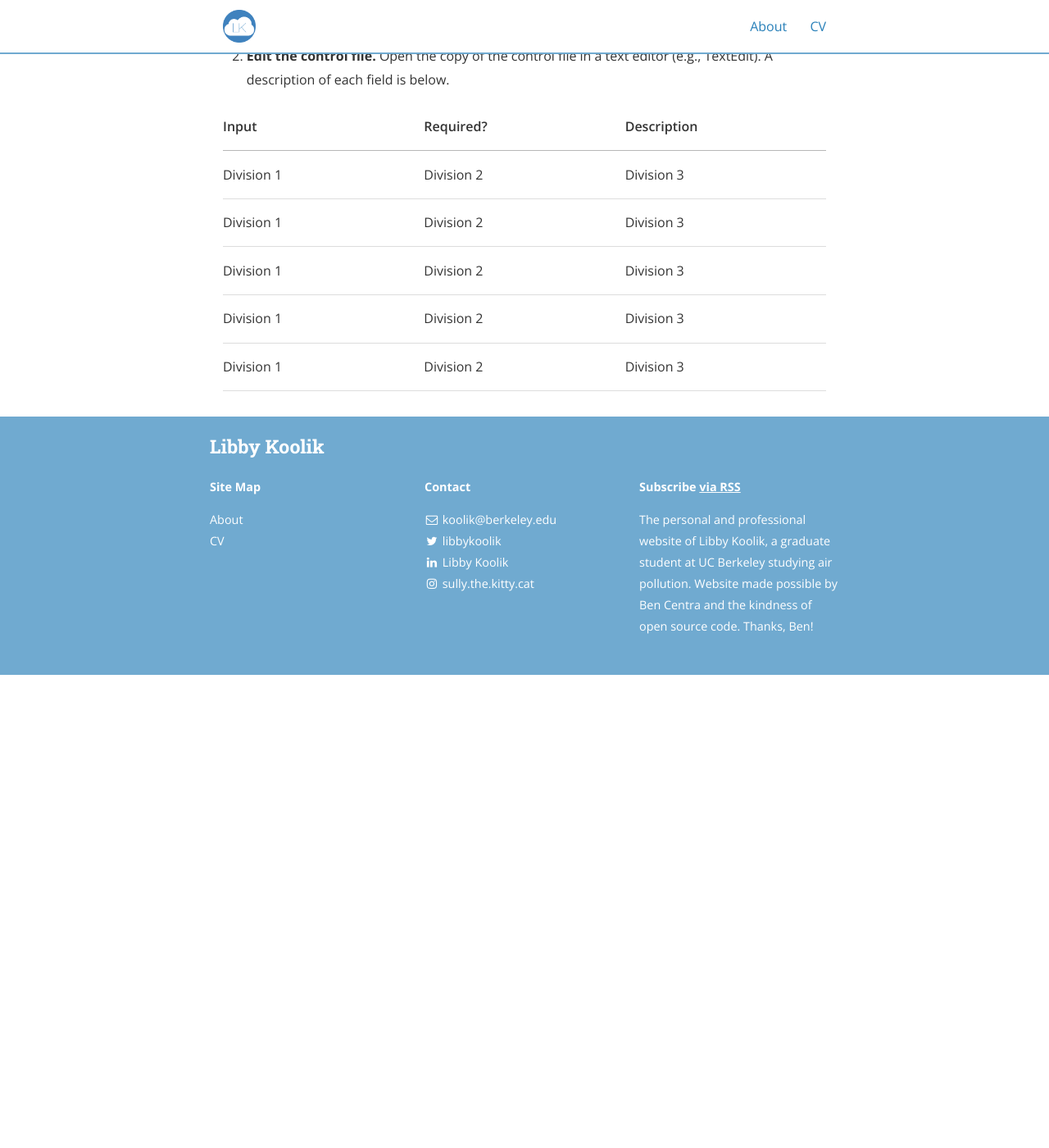
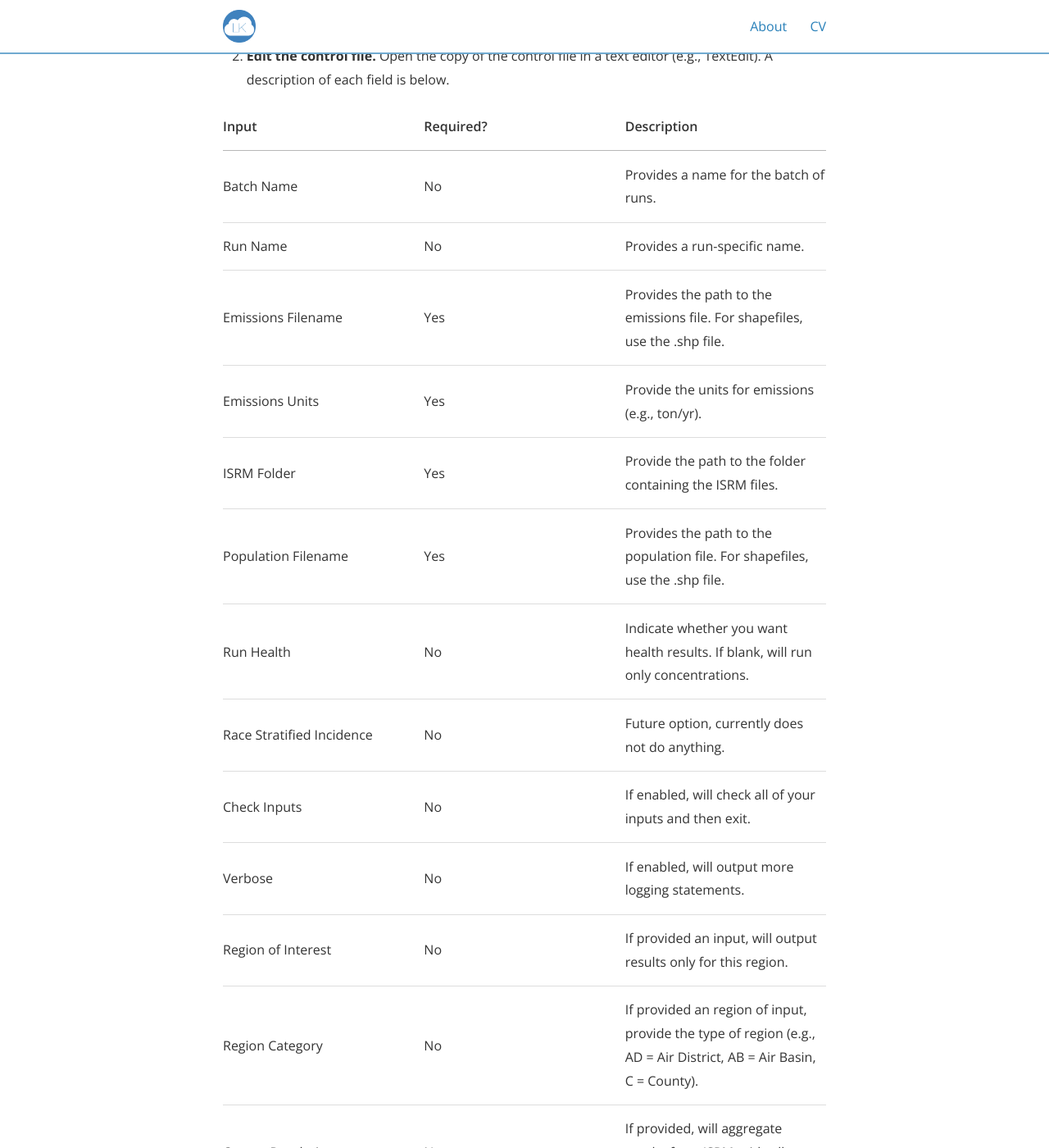
Before and after one commit to lkoolik/lkoolik.github.io, a Jekyll site: the page built from isrm.md, in a window 1280 px wide and 1400 px high, scrolled down 6583 px. Shown: the whole window at 82% size. Built offline with Jekyll 4.4.1, drawn with Linux system fonts in a browser that asks for light colours; nearby versions of some CDN libraries; before the commit the page ends 7406 px from its top, so only the background shows below that; some of the changed text lies outside the part shown.

Commit message:
Update isrm.md

```diff
--- a/isrm.md
+++ b/isrm.md
@@ -156,17 +156,44 @@ The control file is the central input file for directing your tool run.
     <th>Input</th><th>Required?</th><th>Description</th>
   </tr>
   <tr>
-    <td>Division 1</td><td>Division 2</td><td>Division 3</td>
+    <td>Batch Name</td><td>No</td><td>Provides a name for the batch of runs.</td>
   </tr>
   <tr class="even">
-    <td>Division 1</td><td>Division 2</td><td>Division 3</td>
+    <td>Run Name</td><td>No</td><td>Provides a run-specific name.</td>
   </tr>
   <tr>
-    <td>Division 1</td><td>Division 2</td><td>Division 3</td>
+    <td>Emissions Filename</td><td>Yes</td><td>Provides the path to the emissions file. For shapefiles, use the .shp file.</td>
   </tr>
   <tr>
-    <td>Division 1</td><td>Division 2</td><td>Division 3</td>
+    <td>Emissions Units</td><td>Yes</td><td>Provide the units for emissions (e.g., ton/yr).</td>
   </tr>
   <tr>
-    <td>Division 1</td><td>Division 2</td><td>Division 3</td>
+    <td>ISRM Folder</td><td>Yes</td><td>Provide the path to the folder containing the ISRM files.</td>
   </tr>
+ <tr>
+    <td>Population Filename</td><td>Yes</td><td>Provides the path to the population file. For shapefiles, use the .shp file.</td>
+  </tr>
+ <tr>
+    <td>Run Health</td><td>No</td><td>Indicate whether you want health results. If blank, will run only concentrations.</td>
+  </tr>
+ <tr>
+    <td>Race Stratified Incidence</td><td>No</td><td>Future option, currently does not do anything.</td>
+  </tr>
+ <tr>
+    <td>Check Inputs</td><td>No</td><td>If enabled, will check all of your inputs and then exit.</td>
+  </tr>
+ <tr>
+    <td>Verbose</td><td>No</td><td>If enabled, will output more logging statements.</td>
+  </tr>
+ <tr>
+    <td>Region of Interest</td><td>No</td><td>If provided an input, will output results only for this region.</td>
+  </tr>
+ <tr>
+    <td>Region Category</td><td>No</td><td>If provided an region of input, provide the type of region (e.g., AD = Air District, AB = Air Basin, C = County).</td>
+  </tr>
+ <tr>
+    <td>Output Resolution</td><td>No</td><td>If provided, will aggregate results from ISRM grid cell to provided resolution.</td>
+  </tr>
+ <tr>
+    <td>Output Exposure</td><td>No</td><td>If enabled, will output population with concentration data.</td>
+  </tr>
```
